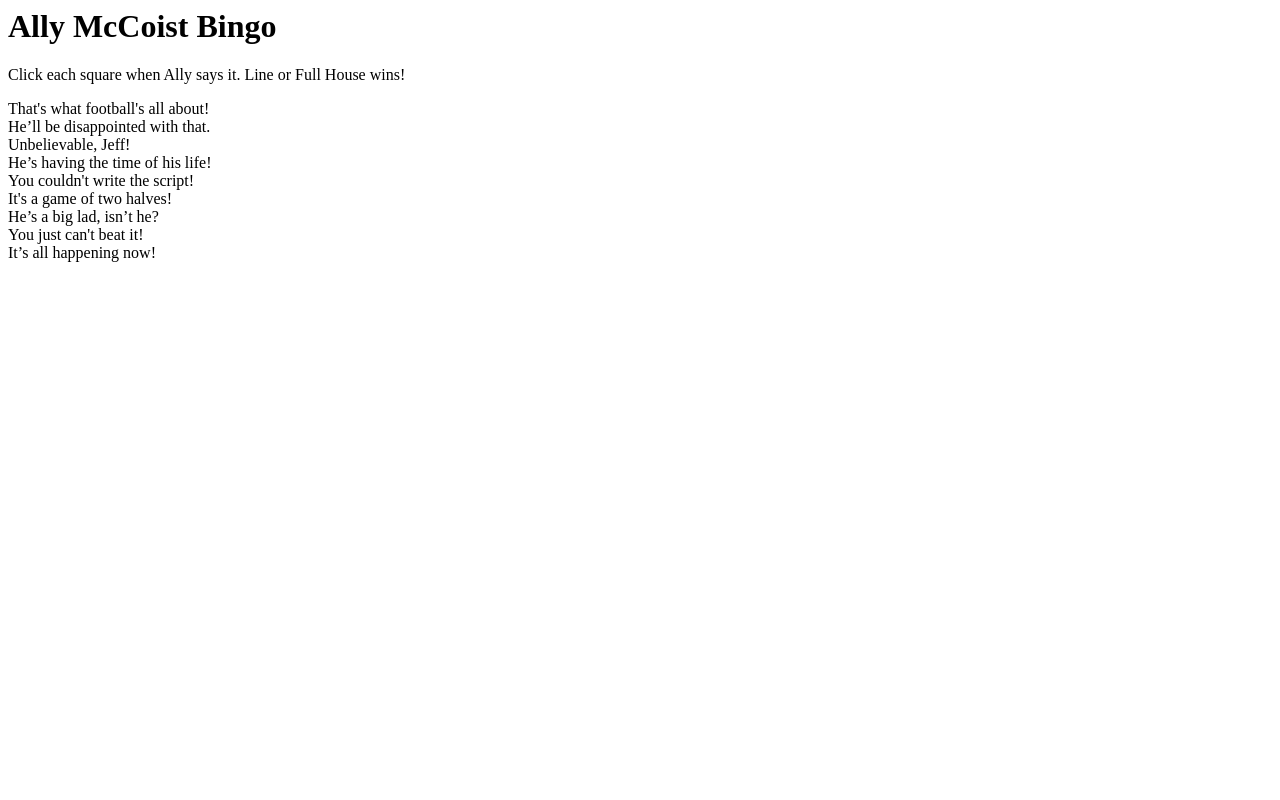
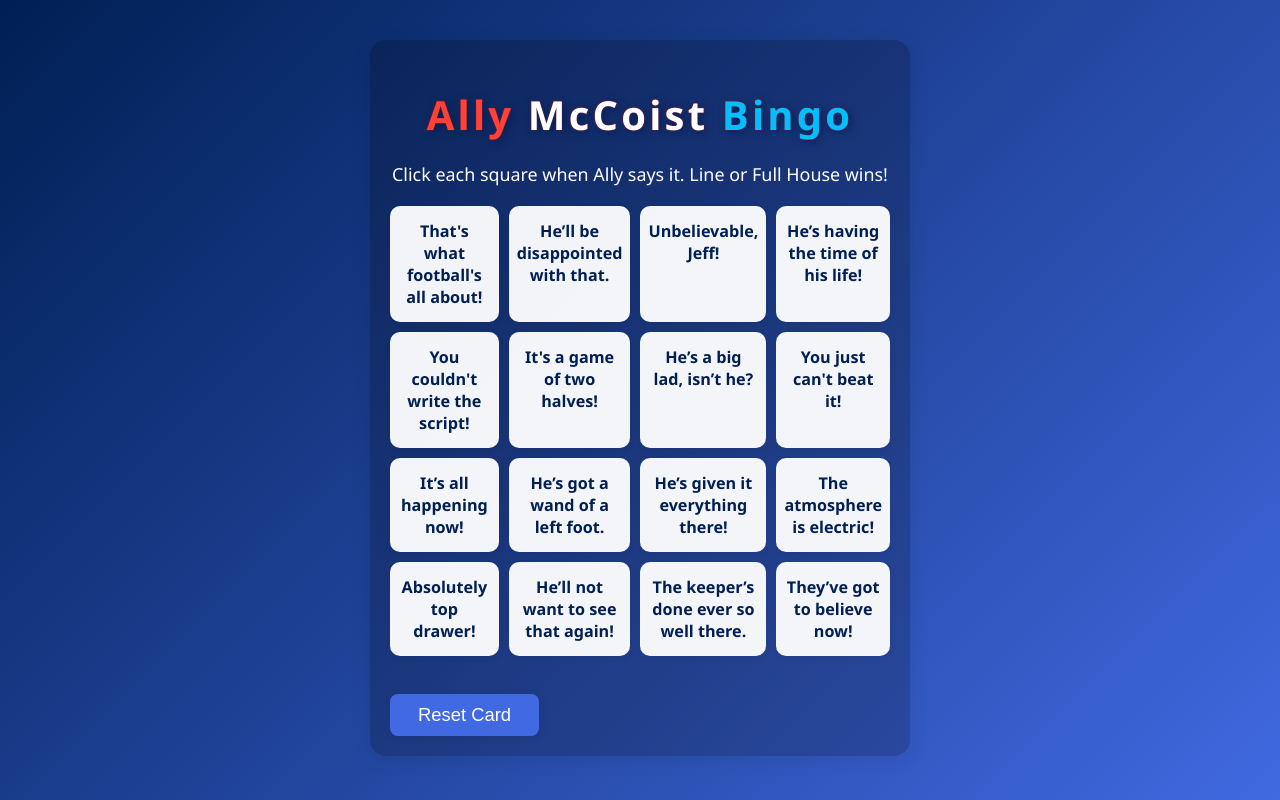
Before and after one commit to Missyrupert/McCoistBingo, a plain HTML site: page index.html in a window 1280 px wide. Drawn offline with Linux system fonts and the light colour scheme.

Commit message:
Add files via upload

```diff
--- a/index.html
+++ b/index.html
@@ -1,5 +1,18 @@
+<!DOCTYPE html>
+<html lang="en">
+<head>
+    <meta charset="UTF-8">
+    <meta name="viewport" content="width=device-width, initial-scale=1.0">
+    <title>Ally McCoist Bingo</title>
+    <link rel="stylesheet" href="style.css">
+</head>
+<body>
     <div class="container">
-  <h1>Ally McCoist Bingo</h1>
+        <h1>
+            <span class="red-text">Ally</span>
+            <span class="white-text">McCoist</span>
+            <span class="blue-text">Bingo</span>
+        </h1>
         <p>Click each square when Ally says it. Line or Full House wins!</p>
         <div class="bingo-grid">
             <div class="bingo-square">That's what football's all about!</div>
@@ -10,4 +23,17 @@
             <div class="bingo-square">It's a game of two halves!</div>
             <div class="bingo-square">He’s a big lad, isn’t he?</div>
             <div class="bingo-square">You just can't beat it!</div>
-    <div class="bingo-square">It’s all happening now!</di
+            <div class="bingo-square">It’s all happening now!</div>
+            <div class="bingo-square">He’s got a wand of a left foot.</div>
+            <div class="bingo-square">He’s given it everything there!</div>
+            <div class="bingo-square">The atmosphere is electric!</div>
+            <div class="bingo-square">Absolutely top drawer!</div>
+            <div class="bingo-square">He’ll not want to see that again!</div>
+            <div class="bingo-square">The keeper’s done ever so well there.</div>
+            <div class="bingo-square">They’ve got to believe now!</div>
+        </div>
+        <button id="reset-btn">Reset Card</button>
+    </div>
+    <script src="script.js"></script>
+</body>
+</html>
--- a/script.js
+++ b/script.js
@@ -1,10 +1,11 @@
-<script>
+// Make bingo squares toggle when clicked
 document.querySelectorAll('.bingo-square').forEach(square => {
     square.addEventListener('click', () => {
         square.classList.toggle('active');
     });
 });
+
+// Reset button clears all marked squares
 document.getElementById('reset-btn').onclick = () => {
     document.querySelectorAll('.bingo-square').forEach(square => square.classList.remove('active'));
 };
-</script>
--- a/style.css
+++ b/style.css
@@ -1,6 +1,48 @@
+body {
+    min-height: 100vh;
+    margin: 0;
+    padding: 0;
+    background: linear-gradient(135deg, #001F54 0%, #4169E1 100%);
+    color: white;
+    font-family: 'Segoe UI', Arial, sans-serif;
+    display: flex;
+    flex-direction: column;
+    align-items: center;
+    justify-content: flex-start;
+}
+
+.container {
+    width: 95%;
+    max-width: 500px;
+    margin: 40px auto;
+    background: rgba(0,0,0,0.2);
+    padding: 20px;
+    border-radius: 16px;
+    box-shadow: 0 4px 20px rgba(0,0,0,0.09);
+}
+
+h1 {
+    font-size: 2.5em;
+    text-align: center;
+    font-weight: bold;
+    letter-spacing: 0.08em;
+    margin-bottom: 20px;
+    color: white;
+    text-shadow: 2px 2px 8px #001F54, 0 0 2px #ff0000;
+}
+
+.red-text { color: #FF4136; }
+.blue-text { color: #00BFFF; }
+.white-text { color: #fff; }
+
+p {
+    text-align: center;
+    font-size: 1.12em;
+}
+
 .bingo-grid {
     display: grid;
-    grid-template-columns: repeat(4, 1fr);  /* 4 columns for a 4x4 grid */
+    grid-template-columns: repeat(4, 1fr); /* 4 columns for a 4x4 grid */
     gap: 10px;
     margin: 20px 0;
 }
@@ -15,11 +57,12 @@
     box-shadow: 1px 2px 6px rgba(0,0,0,0.06);
     cursor: pointer;
     transition: background 0.2s, color 0.2s;
-    font-size: 1.05em;
+    font-size: 1.01em;
+    user-select: none;
 }
 
 .bingo-square.active {
-    background: #FF4136;   /* Red highlight for marked squares */
+    background: #FF4136;
     color: #fff;
 }
 
@@ -35,9 +78,14 @@
     box-shadow: 1px 2px 8px rgba(0,0,0,0.08);
 }
 
+#reset-btn:hover {
+    background: #001F54;
+}
+
 @media (max-width: 700px) {
     .bingo-grid {
         grid-template-columns: repeat(2, 1fr); /* 2 columns for phones */
     }
     h1 { font-size: 1.5em; }
+    .container { padding: 12px; }
 }
```
Lines whose indentation alone changed are shown as unchanged.
